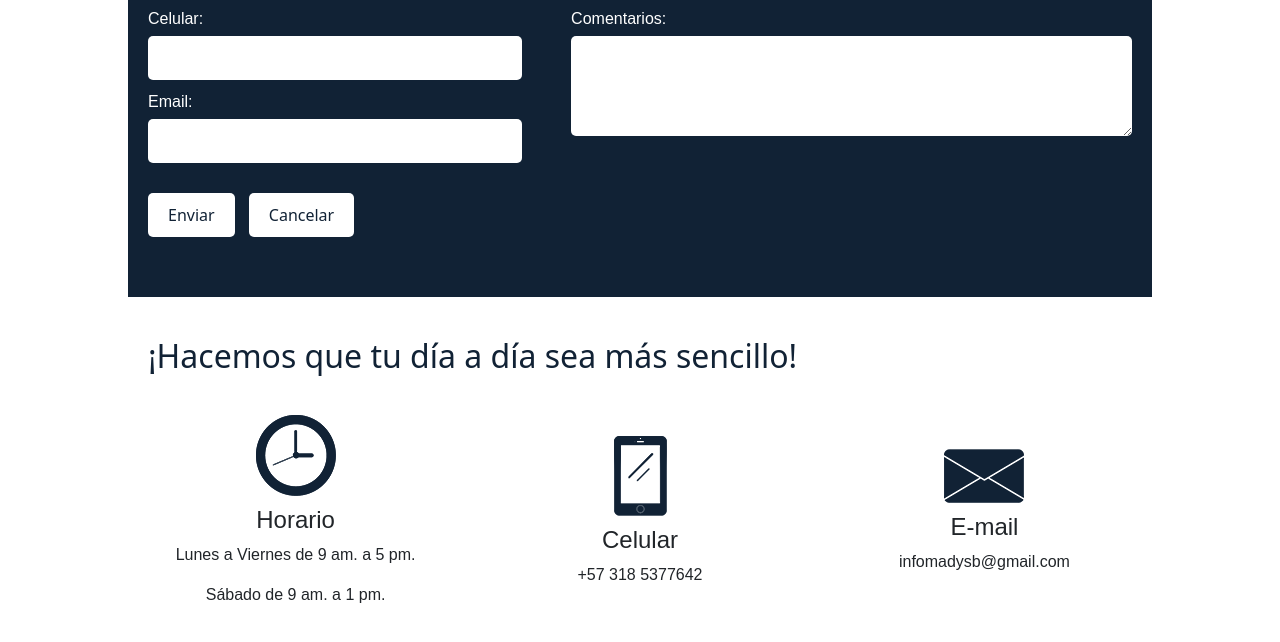
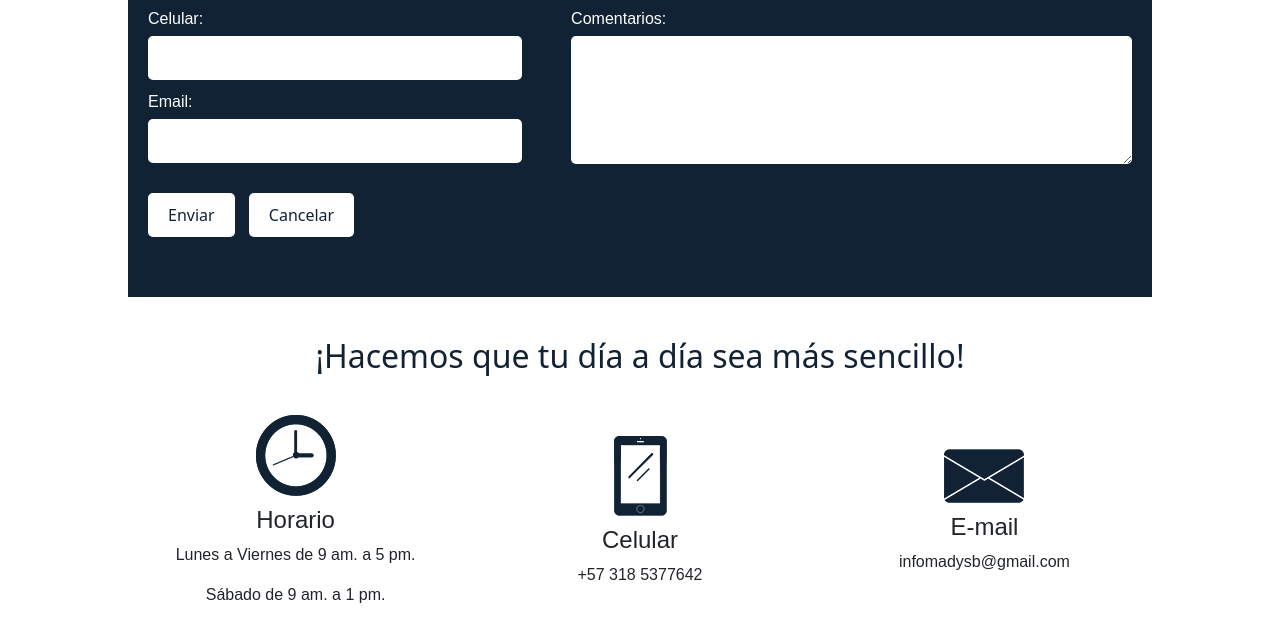
Before and after one commit to yasb123/Entrega_Yeisson_Sanchez, a website: page pages/contacto.html in a window 1280 px wide. Shown: the part 430-1072 px from the top of the page. Drawn offline with nearby package versions, Linux system fonts and the light colour scheme; a web font is replaced by a local one.

Commit message:
Proceso de entrega final de desarrollo web

```diff
--- a/scss/_contacto.scss
+++ b/scss/_contacto.scss
@@ -77,7 +77,7 @@
 		border: none;
 		border-radius: 5px;
 		font-size: 16px;
-		height: 100px;
+		height: 128px;
 		&:focus {
 			outline: none;
 		}
@@ -126,6 +126,7 @@
 	h2 {
 		color: $color_6;
 		margin-bottom: 40px;
+		text-align: center;
 	}
 }
 .col-contact {
```
Also changed, not shown: css/main.css, wareframes/Wareframe_escritorio_1.jpg (added), wareframes/Wareframe_escritorio_2.jpg (added), wareframes/Wareframe_escritorio_3.jpg (added), wareframes/Wareframe_escritorio_4.jpg (added), wareframes/Wareframe_escritorio_5.jpg (added), wareframes/Wareframe_movil_1.jpg (added), wareframes/Wareframe_movil_2.jpg (added), wareframes/Wareframe_movil_3.jpg (added), wareframes/Wareframe_movil_4.jpg (added), wareframes/Wareframe_movil_5.jpg (added), 1 other file.
